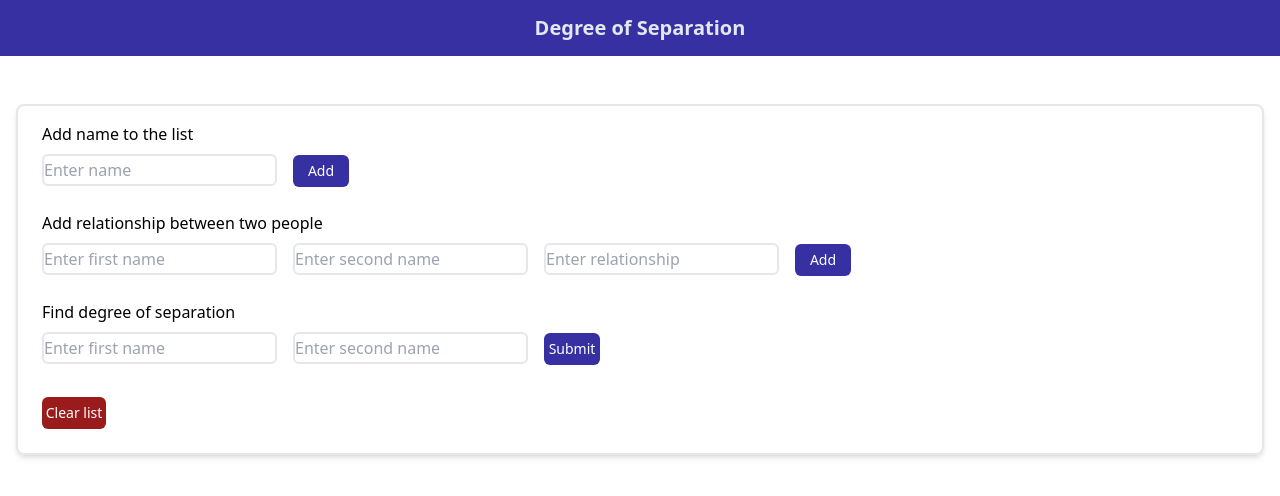
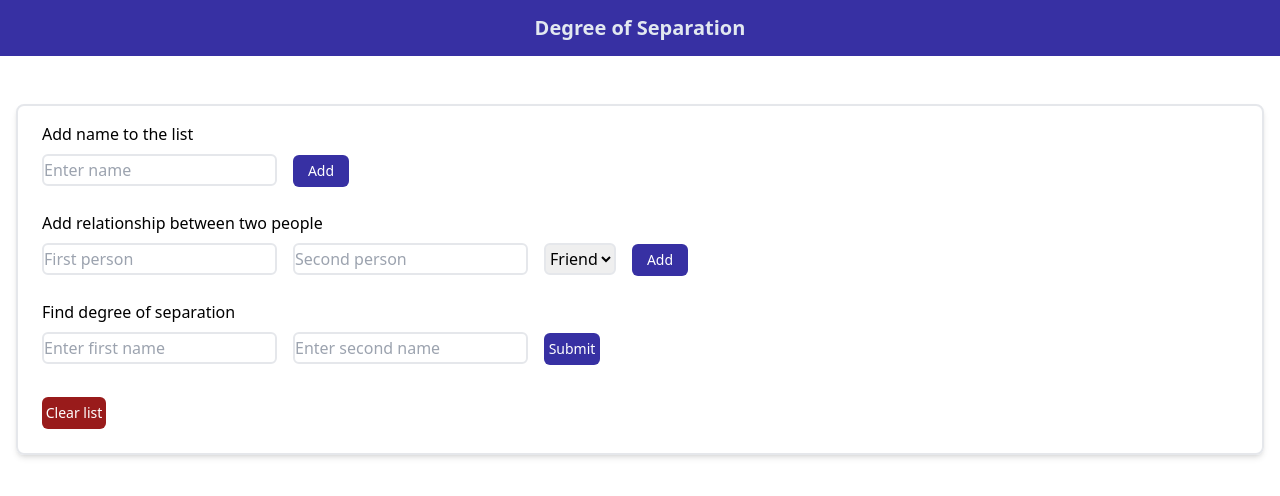
Before and after one commit to japoodev/degree-of-separation-js, a React (Create React App) app: page / in a window 1280 px wide. Shown: the top 496 px of the page. Built offline with nearby package versions, Linux system fonts and the light colour scheme.

Commit message:
Made the friend option as selector instead of input text

```diff
--- a/src/components/InputEdge.js
+++ b/src/components/InputEdge.js
@@ -5,7 +5,7 @@ function InputEdge(props) {
         {
             name1: "",
             name2: "",
-            relationship: ""
+            relationship: "friend"
         }
     );
 
@@ -22,18 +22,21 @@ function InputEdge(props) {
         setEdge({
             name1: "",
             name2: "",
-            relationship: ""
+            relationship: "friend"
         });
     }
 
   return (
     <form className="mb-4">
         <h3 className="ml-2">Add relationship between two people</h3>
-            <input className="border-2 rounded-md h-8 m-2" type="text" placeholder='Enter first name' value={edge.name1} onChange={handleChange} name="name1" />
+            <input className="border-2 rounded-md h-8 m-2" type="text" placeholder='First person' value={edge.name1} onChange={handleChange} name="name1" />
 
-            <input className="border-2 rounded-md h-8 m-2" type="text" placeholder='Enter second name' value={edge.name2} onChange={handleChange} name="name2" />
+            <input className="border-2 rounded-md h-8 m-2" type="text" placeholder='Second person' value={edge.name2} onChange={handleChange} name="name2" />
 
-            <input className="border-2 rounded-md h-8 m-2" type="text" placeholder='Enter relationship' value={edge.relationship} onChange={handleChange} name="relationship" />
+            <select className="border-2 rounded-md h-8 m-2" value={edge.relationship} onChange={handleChange} name="relationship">
+                <option value="friend">Friend</option>
+            </select>
+            {/* <input className="border-2 rounded-md h-8 m-2" type="text" placeholder='Enter relationship' value={edge.relationship} onChange={handleChange} name="relationship" /> */}
 
         <input className="rounded-md bg-indigo-800 text-white text-sm h-8 w-14 m-2" type="submit" value="Add" onClick={handleSubmit} />
     </form>
```
